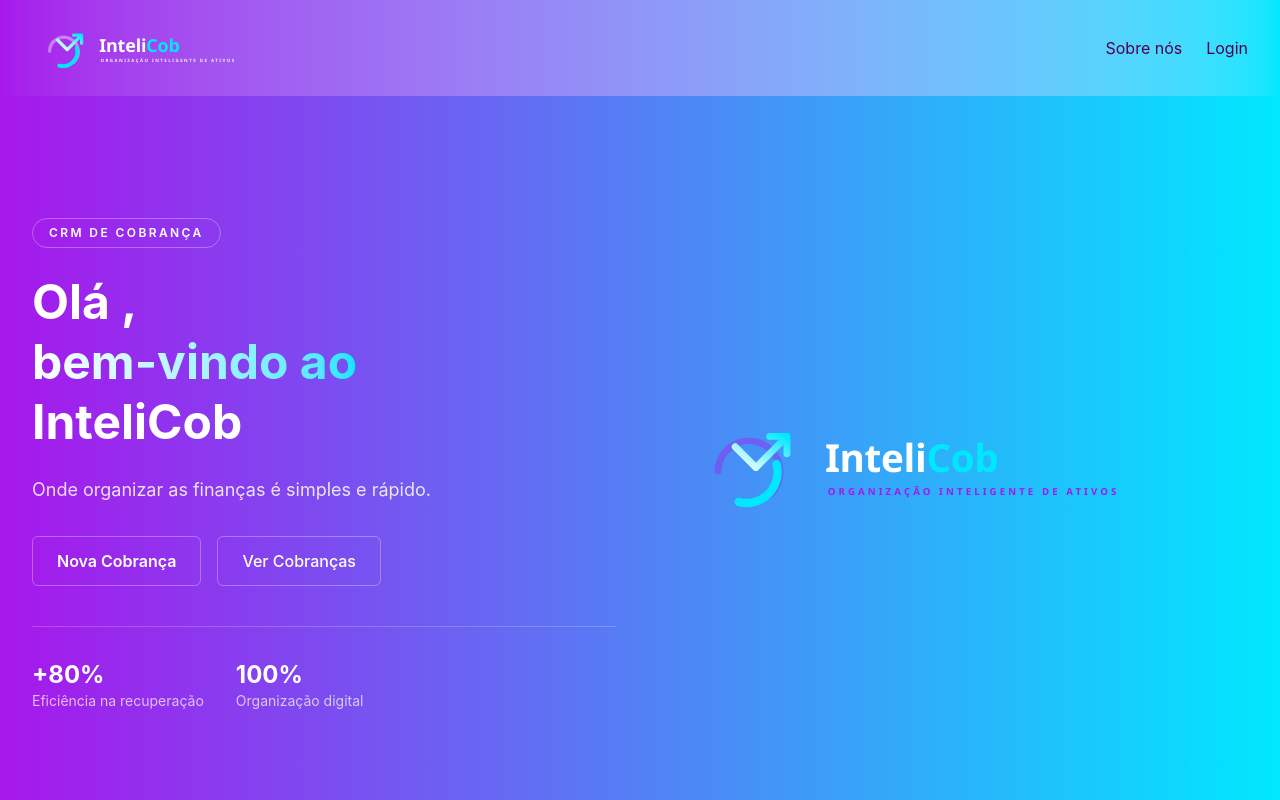
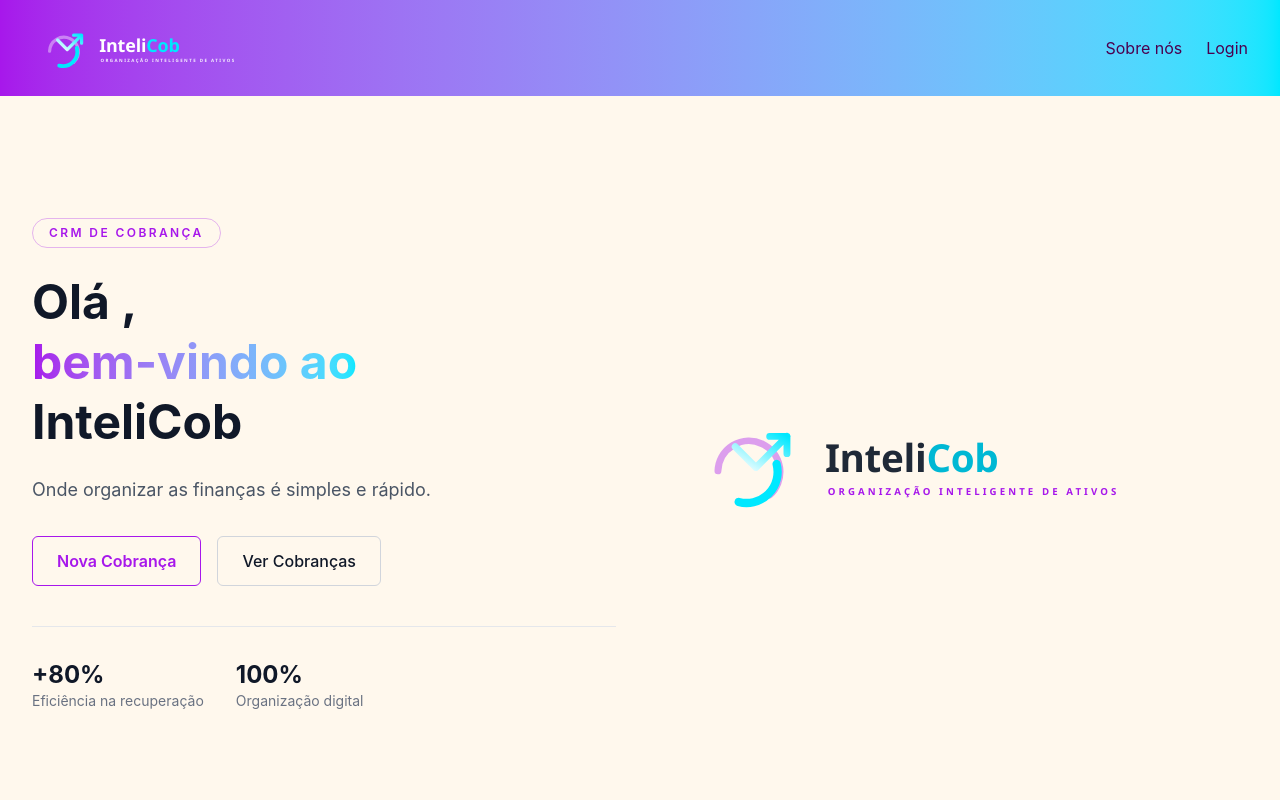
Before and after one commit to crmprojetointegrador/crm_front, a React (Vite) app: page / in a window 1280 px wide. Shown: the top 800 px of the page. Built offline with nearby package versions, Linux system fonts and the light colour scheme.

Commit message:
Ajuste de cor da page home

```diff
--- a/src/pages/home/Home.tsx
+++ b/src/pages/home/Home.tsx
@@ -6,48 +6,45 @@
   return (
 
     <div
-      className="relative flex justify-center min-h-[calc(100vh-64px)]"
-      style={{
-        background: 'linear-gradient(to right, #a717eb, #00e8ff)',
-      }}
+      className="relative flex justify-center min-h-[calc(100vh-64px)] bg-[#FFF8ED]"
     >
-      <div className="grid grid-cols-1 md:grid-cols-2 items-center w-full max-w-7xl px-8 py-16 gap-12 text-white">
+      <div className="grid grid-cols-1 md:grid-cols-2 items-center w-full max-w-7xl px-8 py-16 gap-12 text-gray-900">
         <div className="flex flex-col gap-6">
-          <span className="inline-block w-fit text-xs font-semibold uppercase tracking-[0.2em] text-white border border-white/30 rounded-full px-4 py-1.5">
+          <span className="inline-block w-fit text-xs font-semibold uppercase tracking-[0.2em] text-[#a717eb] border border-[#a717eb]/30 rounded-full px-4 py-1.5">
             CRM de Cobrança
           </span>
           <h1 className="text-4xl md:text-5xl font-bold leading-tight">
             Olá {usuario?.nome || ""},<br />
-            <span className="bg-gradient-to-r from-white to-[#00e8ff] bg-clip-text text-transparent">
+            <span className="bg-gradient-to-r from-[#a717eb] to-[#00e8ff] bg-clip-text text-transparent">
               bem-vindo ao
             </span><br />
             InteliCob
           </h1>
-          <p className="text-lg text-white/85 max-w-md">
+          <p className="text-lg text-gray-600 max-w-md">
             Onde organizar as finanças é simples e rápido.
           </p>
           <div className="flex flex-wrap gap-4 pt-2">
             <Link
               to="/cadastrarproduto"
-              className="rounded-md text-white font-semibold border border-white/30 px-6 py-3 hover:bg-white hover:text-[#7a12b0] transition-colors"
+              className="rounded-md text-[#a717eb] font-semibold bg-transparent border border-[#a717eb] px-6 py-3 hover:bg-[#a717eb] hover:text-white transition-colors"
             >
               Nova Cobrança
             </Link>
             <Link
               to="/produtos"
-              className="rounded-md border border-white/30 text-white font-medium px-6 py-3 hover:bg-white/10 transition-colors"
+              className="rounded-md border border-gray-300 text-gray-900 font-medium px-6 py-3 hover:bg-gray-100 transition-colors"
             >
               Ver Cobranças
             </Link>
           </div>
-          <div className="flex gap-8 pt-8 border-t border-white/20 mt-4">
+          <div className="flex gap-8 pt-8 border-t border-gray-200 mt-4">
             <div>
-              <p className="text-2xl font-bold text-white">+80%</p>
-              <p className="text-sm text-white/70">Eficiência na recuperação</p>
+              <p className="text-2xl font-bold text-gray-900">+80%</p>
+              <p className="text-sm text-gray-500">Eficiência na recuperação</p>
             </div>
             <div>
-              <p className="text-2xl font-bold text-white">100%</p>
-              <p className="text-sm text-white/70">Organização digital</p>
+              <p className="text-2xl font-bold text-gray-900">100%</p>
+              <p className="text-sm text-gray-500">Organização digital</p>
             </div>
           </div>
         </div>
@@ -72,8 +69,8 @@
                 fill="none" />
             </g>
 
-            <text x="210" y="112" font-family="'Segoe UI', Roboto, Helvetica, sans-serif" font-size="56" font-weight="900" fill="#FFFFFF" letter-spacing="-0.5">
-              Inteli<tspan fill="#00e8ff">Cob</tspan>
+            <text x="210" y="112" font-family="'Segoe UI', Roboto, Helvetica, sans-serif" font-size="56" font-weight="900" fill="#1f2937" letter-spacing="-0.5">
+              Inteli<tspan fill="#00b8d4">Cob</tspan>
             </text>
 
             <text x="214" y="145" font-family="'Segoe UI', Roboto, Helvetica, sans-serif" font-size="14" font-weight="700" fill="#a717eb" letter-spacing="4.5">
```
